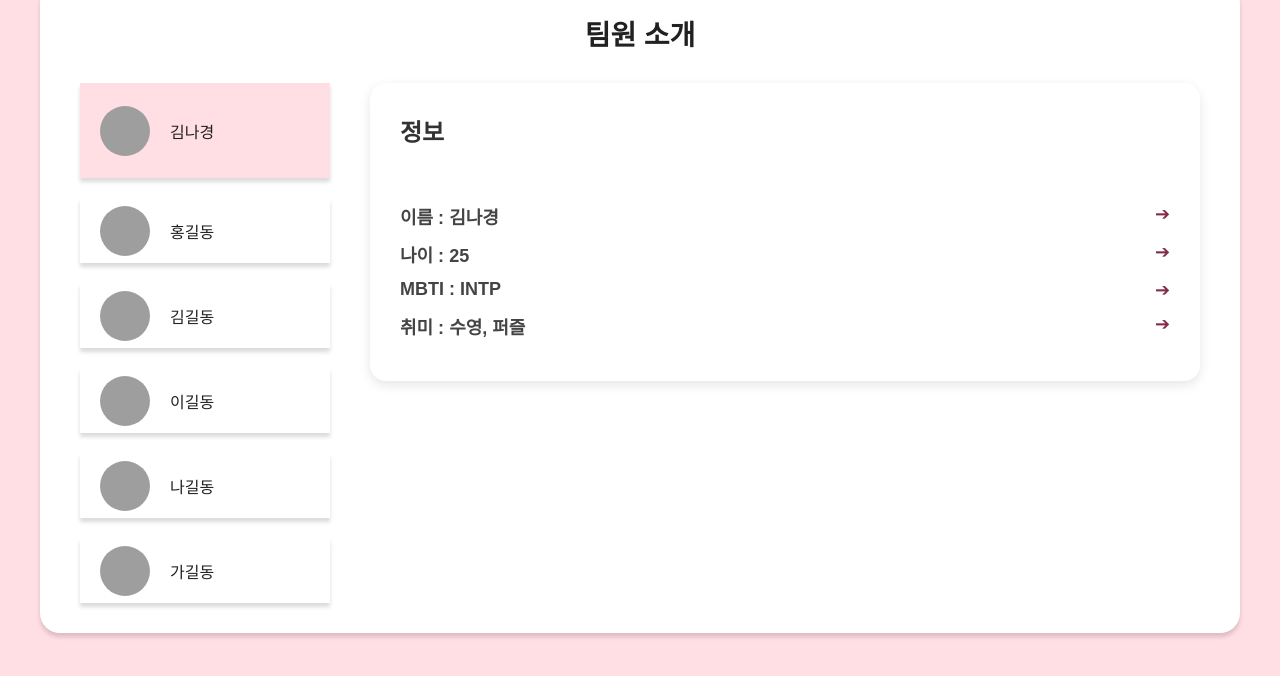
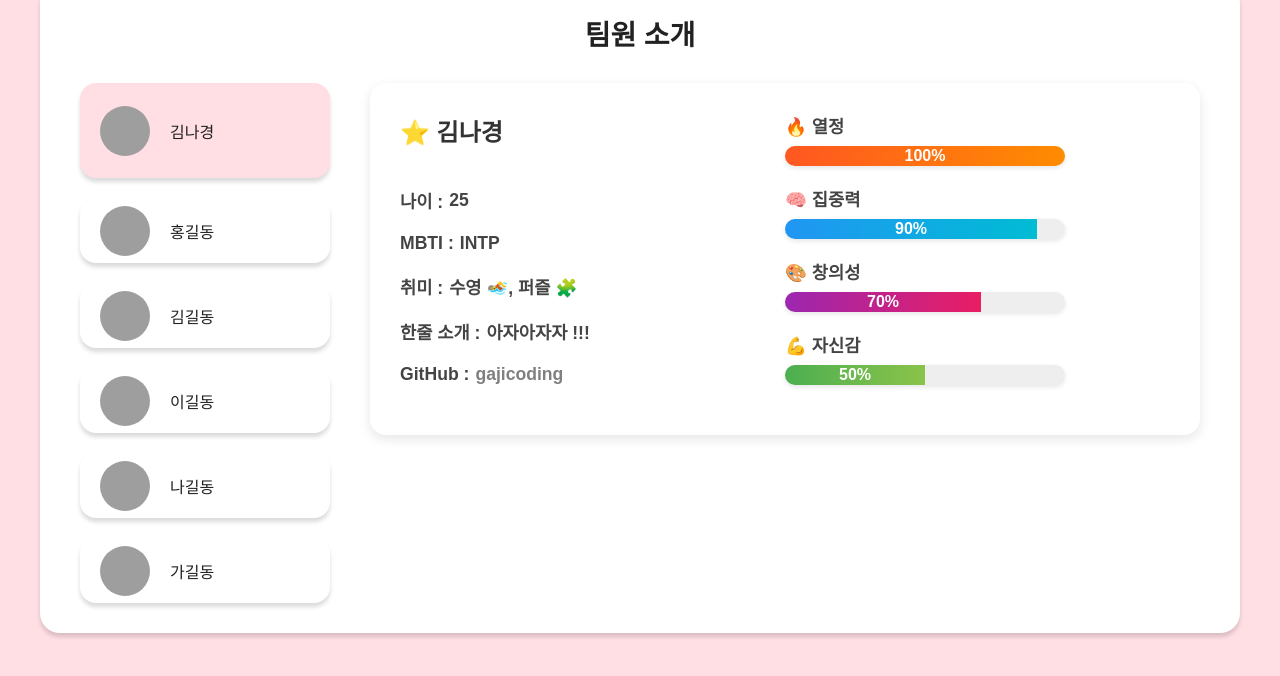
Before and after one commit to gajicoding/team-intro, a plain HTML site: page team.html in a window 1280 px wide. Shown: the part 92-768 px from the top of the page. Drawn offline with nearby package versions, Linux system fonts and the light colour scheme; grey boxes are pictures that could not be loaded.

Commit message:
info 박스 스타일 수정

```diff
--- a/css/team_info.css
+++ b/css/team_info.css
@@ -21,7 +21,7 @@
 .info-section h2 {
     font-size: 24px;
     font-weight: bold;
-    margin-bottom: 20px;
+
     color: #333;
     text-align: left;
 }
@@ -42,3 +42,62 @@
     color: #822e4b;
     font-weight: 500;
 }
+
+.info_col {
+    width: 100%;
+    display: flex;
+}
+
+.info_col  div {
+    width: 100%;
+}
+
+.textDiv {
+    display: flex;
+    flex-direction: column;
+    justify-content: space-between;
+}
+
+#info_github {
+    color: gray;
+}
+
+
+.meter {
+    width: 100%;
+    max-width: 280px;
+    background: #eee;
+    border-radius: 25px;
+    overflow: hidden;
+    margin-bottom: 20px;
+    box-shadow: 0 2px 5px rgba(0,0,0,0.1);
+  }
+
+  .label {
+    margin-bottom: 8px;
+    font-weight: bold;
+    font-size: 1.1rem;
+    display: flex;
+    align-items: center;
+    gap: 6px;
+  }
+
+  .fill {
+    height: 20px;
+    display: flex;
+    align-items: center;
+    justify-content: center;
+    color: white;
+    font-weight: bold;
+    animation: fill 1s ease-out forwards;
+  }
+
+  @keyframes fill {
+    from { width: 0; }
+    to { width: var(--width); }
+  }
+
+  .passion { background: linear-gradient(to right, #ff5722, #ff8c00); --width: 100%; }
+  .focus   { background: linear-gradient(to right, #2196f3, #00bcd4); --width: 85%; }
+  .creativity { background: linear-gradient(to right, #9c27b0, #e91e63); --width: 70%; }
+  .confidence { background: linear-gradient(to right, #4caf50, #8bc34a); --width: 90%; }
--- a/css/team_sideBar.css
+++ b/css/team_sideBar.css
@@ -14,6 +14,7 @@
     flex-grow: 1;
     min-width: 100%;
     box-shadow: 0px 4px 4px #00000025;
+    border-radius: 16px;
 
     transition: 0.5s;
 
--- a/js/team_sideBar.js
+++ b/js/team_sideBar.js
@@ -6,7 +6,15 @@ let data = [
         name: "김나경",
         age: 25,
         mbti: "INTP",
-        hobby: "수영, 퍼즐"
+        hobby: "수영 🏊, 퍼즐 🧩",
+        line: "아자아자자 !!!",
+        github: "gajicoding",
+        githubUrl: "https://github.com/gajicoding",
+
+        passion: "100%",
+        focus: "90%",
+        creativity: "70%",
+        confidence: "50%"
     },
 
     {
@@ -62,6 +70,21 @@ $(document).ready(function () {
         $('#info_age').text(data[i].age);
         $('#info_mbti').text(data[i].mbti);
         $('#info_hobby').text(data[i].hobby);
+        $('#info_line').text(data[i].line);
+        $('#info_github').text(data[i].github);
+        $('#info_github').attr("href", data[i].githubUrl);
+
+        $('.passion').text(data[i].passion);
+        $('.passion').css("--width", data[i].passion);
+
+        $('.focus').text(data[i].focus);
+        $('.focus').css("--width", data[i].focus);
+
+        $('.creativity').text(data[i].creativity);
+        $('.creativity').css("--width", data[i].creativity);
+
+        $('.confidence').text(data[i].confidence);
+        $('.confidence').css("--width", data[i].confidence);
     });
 
     // 기본값
--- a/team.html
+++ b/team.html
@@ -42,12 +42,49 @@
                     <!-- 소개 정보 -->
 
                     <div class="info-section">
-                        <h2>정보</h2>
-                        <div class="info-item"><span class="label">이름 : <spen id="info_name"></spen> </span> <span class="value">➔</span></div>
-                        <div class="info-item"><span class="label">나이 : <spen id="info_age"></spen> </span> <span class="value">➔</span></div>
-                        <div class="info-item"><span class="label">MBTI : <spen id="info_mbti"></spen> </span> <span class="value">➔</span></div>
-                        <div class="info-item"><span class="label">취미 : <spen id="info_hobby"></spen> </span> <span class="value">➔</span></div>
+
+
+                        <div class="info_col">
+                            <div class="textDiv">
+                                <h2>⭐ <span id="info_name"></span></h2>
+                                <!-- <div class="info-item"><span class="label">이름 : <spen id="info_name"></spen> </span> </div> -->
+
+                                <div>
+                                    <div class="info-item"><span class="label">나이 : <spen id="info_age"></spen> </span> </div>
+                                    <div class="info-item"><span class="label">MBTI : <spen id="info_mbti"></spen> </span> </div>
+                                    <div class="info-item"><span class="label">취미 : <spen id="info_hobby"></spen> </span> </div>
+                                    <div class="info-item"><span class="label">한줄 소개 : <spen id="info_line"></spen> </span> </div>
+                                    <div class="info-item"><span class="label">GitHub : <a id="info_github" target="_blank"></a> </span> </div>
+                                </div>
+
+                            </div>
+
+                            <div class="barDiv">
+                                <div class="label">🔥 열정</div>
+                                <div class="meter">
+                                    <div class="fill passion" style="--width: 10%"></div>
+                                </div>
+
+                                <div class="label">🧠 집중력</div>
+                                <div class="meter">
+                                    <div class="fill focus"></div>
+                                </div>
+
+                                <div class="label">🎨 창의성</div>
+                                <div class="meter">
+                                    <div class="fill creativity"></div>
+                                </div>
+
+                                <div class="label">💪 자신감</div>
+                                <div class="meter">
+                                    <div class="fill confidence"></div>
+                                </div>
+                            </div>
+                        </div>
+
                     </div>
+
+
                 </div>
 
                 <div class="imgSlider">
```
